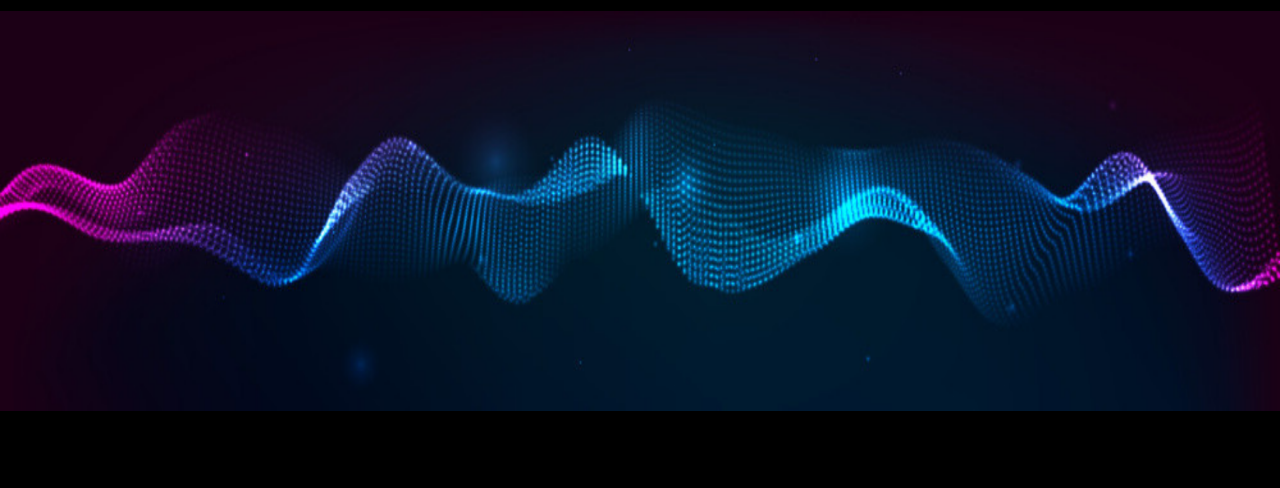
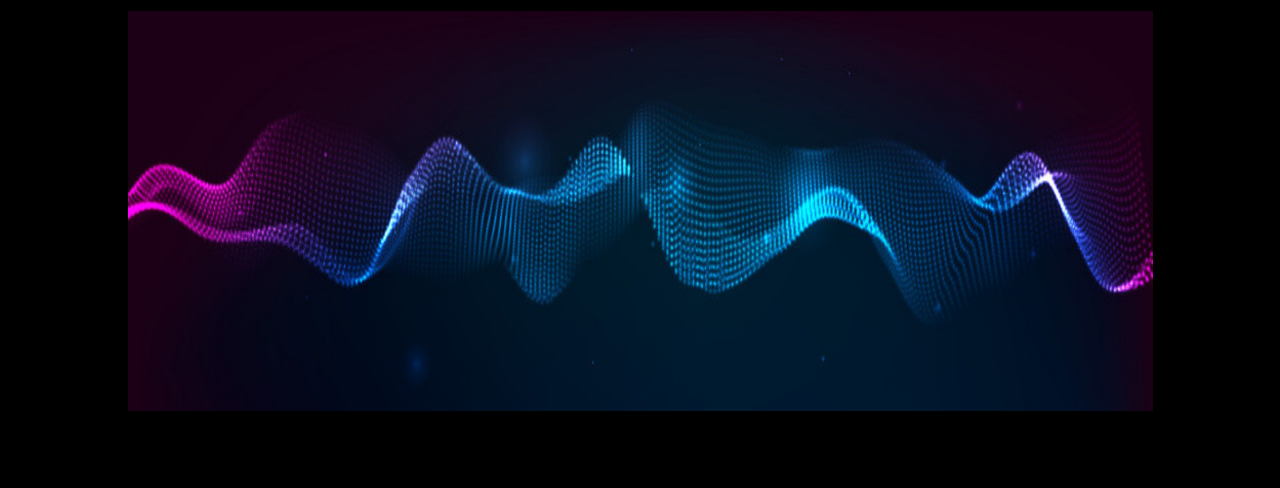
Before and after one commit to 041056583/mtm6201-midterm, a plain HTML site: page index.html in a window 1280 px wide. Shown: the part 81-569 px from the top of the page. Drawn offline with Linux system fonts and the light colour scheme.

Commit message:
responsed

```diff
--- a/css/main.css
+++ b/css/main.css
@@ -129,7 +129,6 @@ table {
 }
 
 .container {
-  max-width: 1280px;
   margin: 14px;
   font-family: 'Roboto', sans-serif;
 }
@@ -381,9 +380,9 @@ input[type=submit]:hover {
 
 
 
-@media only screen and (min-width: 480px){
+@media only screen and (min-width: 320px){
   .container{
-		max-width: 720px;
+		max-width: 481px;
     margin: 14px auto;
   }
 }
@@ -391,19 +390,26 @@ input[type=submit]:hover {
 
 
 
-@media screen and (min-width: 720px){
+@media screen and (min-width: 481px){
   .container{
-		max-width: 1080px;
+		max-width: 769px;
     margin: 14px auto;
   }
+
 }
 
 
-@media screen and (min-width: 1080px){
+@media screen and (min-width: 769px){
   .container{
-		max-width: 1280px;
+		max-width: 1025px;
     margin: 14px auto;
   }
+
+  .home-top-banner img{
+    width: 100%;
+    height: 400px;
+  }
+
   /* HOME-LOGO-SPIN */
   .home-logo {
     animation: rotation 1s;
```
